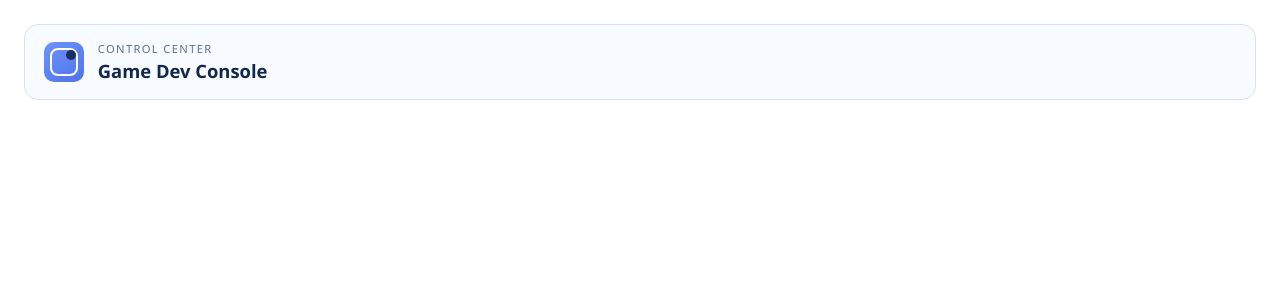
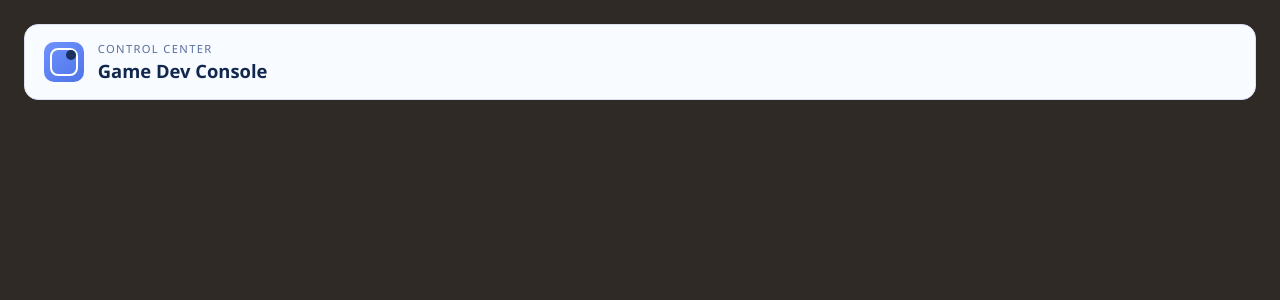
Before and after one commit to Arsiievych/admin-panel, an Angular app: page / in a window 1280 px wide. Shown: the top 300 px of the page. Built offline with nearby package versions, Linux system fonts and the light colour scheme.

Commit message:
feat(styles): Add dark background color to html and body

```diff
--- a/src/styles.css
+++ b/src/styles.css
@@ -1 +1,6 @@
 /* You can add global styles to this file, and also import other style files */
+
+html,
+body {
+  background-color: #2f2a26;
+}
```
